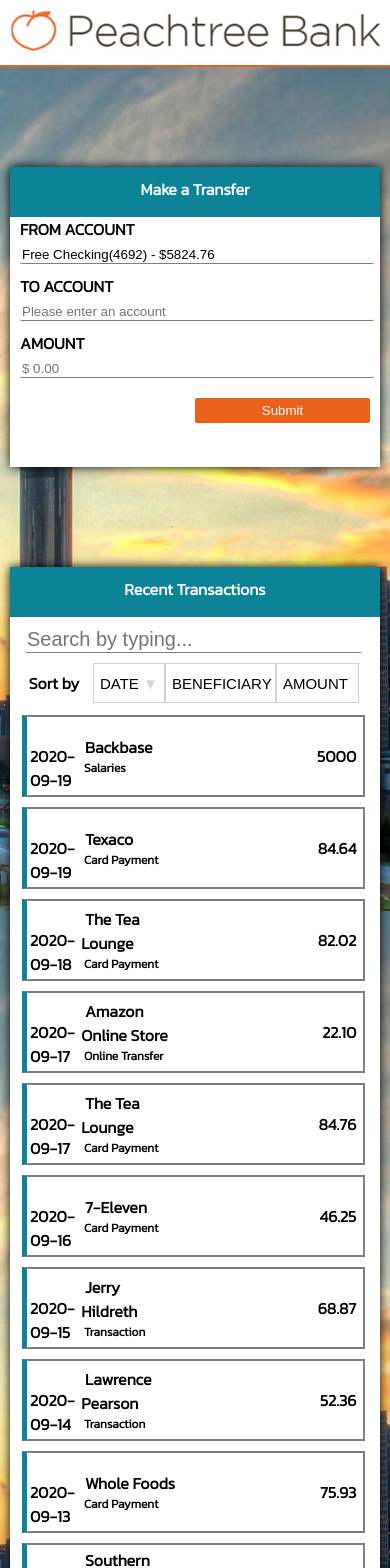
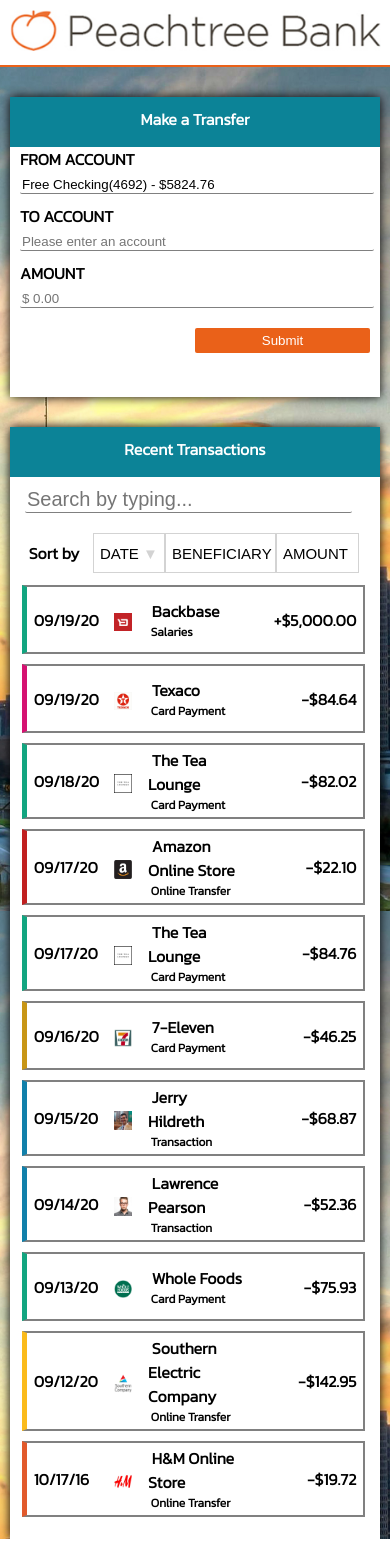
Before and after one commit to haris-11/Peachtree-Bank, an Angular app: page / in a window 390 px wide. Shown: the top 1568 px of the page. After the commit the page ends 1539 px from the top, so only its background shows below. Built offline with nearby package versions, Linux system fonts and the light colour scheme.

Commit message:
changed name, added images, added colors, input validation

```diff
--- a/angular.json
+++ b/angular.json
@@ -26,6 +26,7 @@
             "assets": [
               "src/favicon.ico",
               "src/assets",
+              "src/assets/icons",
               "src/assets/fonts/font-file.css"
             ],
             "styles": [
--- a/package.json
+++ b/package.json
@@ -19,7 +19,12 @@
     "@angular/platform-browser": "~11.2.6",
     "@angular/platform-browser-dynamic": "~11.2.6",
     "@angular/router": "~11.2.6",
+    "debug": "^4.3.1",
+    "express": "^4.17.1",
+    "morgan": "^1.10.0",
+    "multer": "^1.4.2",
     "rxjs": "~6.6.0",
+    "serve-index": "^1.9.1",
     "tslib": "^2.0.0",
     "zone.js": "~0.11.3"
   },
--- a/src/app/app.component.html
+++ b/src/app/peachtree-bank.component.html
@@ -1,5 +1,5 @@
 <div class="page-header">
-  <img src="../../assets/logo.jpg">
+  <img src="../../assets/logo.jpg" alt="Peachtree Bank">
   <hr>
 </div>
 <div class="page-container">
@@ -9,13 +9,13 @@
     </div>
     <form *ngIf="!previewPage" [formGroup]="userForm">
       FROM ACCOUNT <input formControlName="fromAccount" placeholder="">
-      TO ACCOUNT <input formControlName="toAccount" placeholder="Please enter an account">
-      AMOUNT <input formControlName="dollarAmount" placeholder="$ 0.00">
-      <span *ngIf="userForm.controls.dollarAmount?.errors" style="color: red;">
-        {{errorMessage}}
+      TO ACCOUNT <input formControlName="toAccount" placeholder="Please enter an account" maxlength="30">
+      AMOUNT <input formControlName="dollarAmount" placeholder="$ 0.00" #amountInputField
+        (keyUp)="amountInputFieldValidation()" maxlength="30">
+      <span *ngIf="userForm.controls.dollarAmount?.errors?.invalidAmount" style="color: red;">
+        Amount exceeds $500 overdraft limit.
       </span>
-      <button class="submit-button"
-        [ngStyle]="{'margin-top': userForm.controls.dollarAmount?.errors ? '10px' : '20px'}"
+      <button class="submit-button" [ngStyle]="{'margin-top': userForm.controls.dollarAmount?.errors ? '10px' : '20px'}"
         type="submit" (click)="onSubmitForm()">Submit</button>
     </form>
     <div *ngIf="previewPage" class="preview-page">
@@ -30,14 +30,9 @@
           <td>{{recipientAccount}}</td>
         </tr>
       </table>
-      <!-- <h5>
-        You are transferring ${{dollarAmount}} from <br>{{checkingAccountName}} to <br>{{recipientAccount}}.
-        <br>
-        <br>
-        Please click Transfer to proceed or Cancel to return.
-      </h5> -->
       <h4>
-        Please click Transfer to proceed or Cancel to return.
+        Please click Transfer to proceed
+        <br>or Cancel to return.
       </h4>
       <button class="cancel-button" type="reset" (click)="onCancel()">Cancel</button>
       <button class="transfer-button" type="submit" (click)="onTransfer()">Transfer</button>
@@ -61,19 +56,29 @@
       </div>
     </div>
     <table>
-      <tr *ngFor="let item of transactionData">
+      <ng-container *ngFor="let item of transactionData">
+        <tr [style.border-left]="'5px solid' + item.categoryCode">
           <td>
-          {{item.dates.valueDate | date: 'yyyy-MM-dd'}}
+            {{item.dates.valueDate | date: 'MM/dd/yy'}}
+          </td>
+          <td style="width: 10%;">
+            <img class="img-responsive" src="{{item.imageUrl}}" alt="">
           </td>
           <td>
             {{ item.merchant.name }} <br>
             <p> {{ item.transaction.type}}
             </p>
           </td>
+          <td *ngIf="item.transaction.creditDebitIndicator !== 'CRDT'; else showCreditTransaction">
+            -{{ item.transaction.amountCurrency.amount | currency:'USD'}}
+          </td>
+          <ng-template #showCreditTransaction>
             <td>
-          {{ item.transaction.amountCurrency.amount }}
+              +{{ item.transaction.amountCurrency.amount  | currency:'USD'}}
             </td>
+          </ng-template>
         </tr>
+      </ng-container>
     </table>
   </div>
 </div>
--- a/src/app/app.component.scss
+++ b/src/app/peachtree-bank.component.scss
@@ -46,13 +46,22 @@
   -moz-background-size: cover;
   -o-background-size: cover;
   background-size: cover;
-  // background-attachment: fixed;
+}
+
+.img-responsive {
+  height: 60%;
+  width: 60%;
+  vertical-align: middle;
 }
 
 .input-field {
   width: 50%;
   float: left;
   height: 70%;
+
+  input {
+    width: 97%;
+  }
 }
 
 .top-row {
@@ -77,6 +86,7 @@
   width: 50%;
   height: 100%;
   float: right;
+  padding-top: 10px;
 
   button {
     border-radius: 0;
@@ -94,11 +104,6 @@
   button:nth-child(2) {
     width: 30%;
   }
-}
-
-app-header {
-  top: 10vh;
-  /* height of the fixed header and the padding */
 }
 
 .container-header {
@@ -175,6 +180,7 @@
   table {
     width: 100%;
     padding: 10px 20px 10px 10px;
+
     td {
       font-weight: lighter;
     }
@@ -190,7 +196,7 @@
   background-color: white;
   color: black;
   font-weight: bold;
-  height: 60%;
+  height: 80%;
   text-align: left;
   white-space: pre-wrap;
   width: 60%;
@@ -201,25 +207,24 @@
   box-shadow: 0 0 10px black;
 
   table {
-    padding-bottom: 15px;
     width: 100%;
-    padding: 10px 20px 10px 10px;
+    padding: 0px 20px 10px 10px;
   }
 
   tr {
     display: table;
     margin-bottom: 10px;
     border: 2px solid gray;
-    border-left: 5px solid #0c8397;
     width: 100%;
-    height: 50px;
+    min-height: 65px;
 
     td:first-child {
       text-align: left;
       width: 15%;
     }
 
-    td:nth-child(2) {
+    td:nth-child(2),
+    td:nth-child(3) {
       width: 30%;
       text-align: left;
 
@@ -279,16 +284,14 @@
     overflow: auto;
   }
 
-  .transfer-container {
-    margin-left: 10px;
-    margin-right: 10px;
+  .transfer-container,
+  .recent-transactions {
+    margin: 30px 10px 0 10px;
     width: auto;
-  }
 
-  .recent-transactions {
-    margin-left: 10px;
-    margin-right: 10px;
-    width: auto;
+    td:first-child {
+      width: 25% !important;
+    }
   }
 
   .search-input {
@@ -305,6 +308,7 @@
 
   .sort-buttons {
     width: 100%;
+    margin-bottom: 10px;
 
     button {
       width: auto;
--- a/src/app/json-reader.service.ts
+++ b/src/app/peachtree-bank.service.ts
@@ -5,7 +5,7 @@
 @Injectable({
   providedIn: 'root'
 })
-export class JsonReaderService {
+export class PeachtreeBankService {
 
   constructor(private http: HttpClient) {
   }
@@ -13,8 +13,4 @@
   public getJSON(): Observable<any> {
     return this.http.get('./assets/mock/transactions.json');
   }
-
-  public getImages(): Observable<any> {
-    return this.http.get('./assets/icons');
-  }
 }
--- a/src/app/transaction.ts
+++ b/src/app/transaction.ts
@@ -14,5 +14,6 @@
     merchant: {
         name: string;
         accountNumber?: string;
-    }
+    };
+    imageURL?: string;
 };
--- a/src/assets/mock/transactions.json
+++ b/src/assets/mock/transactions.json
@@ -15,7 +15,8 @@
       "merchant": {
         "name": "Backbase",
         "accountNumber": "SI64397745065188826"
-      }
+      },
+      "imageUrl":"./assets/icons/backbase.png"
     }, {
       "categoryCode": "#12a580",
       "dates": {
@@ -32,7 +33,8 @@
       "merchant": {
         "name": "The Tea Lounge",
         "accountNumber": "SI64397745065188826"
-      }
+      },
+      "imageUrl":"./assets/icons/the-tea-lounge.png"
     }, {
       "categoryCode": "#d51271",
       "dates": {
@@ -49,7 +51,8 @@
       "merchant": {
         "name": "Texaco",
         "accountNumber": "SI64397745065188826"
-      }
+      },
+      "imageUrl":"./assets/icons/texaco.png"
     }, {
       "categoryCode": "#12a580",
       "dates": {
@@ -66,7 +69,8 @@
       "merchant": {
         "name": "The Tea Lounge",
         "accountNumber": "SI64397745065188826"
-      }
+      },
+      "imageUrl":"./assets/icons/the-tea-lounge.png"
     }, {
       "categoryCode": "#c12020",
       "dates": {
@@ -83,7 +87,8 @@
       "merchant": {
         "name": "Amazon Online Store",
         "accountNumber": "SI64397745065188826"
-      }
+      },
+      "imageUrl":"./assets/icons/amazon-online-store.png"
     }, {
       "categoryCode": "#c89616",
       "dates": {
@@ -100,7 +105,8 @@
       "merchant": {
         "name": "7-Eleven",
         "accountNumber": "SI64397745065188826"
-      }
+      },
+      "imageUrl":"./assets/icons/7-eleven.png"
     }, {
       "categoryCode": "#e25a2c",
       "dates": {
@@ -116,7 +122,8 @@
       "merchant": {
         "name": "H&M Online Store",
         "accountNumber": "SI64397745065188826"
-      }
+      },
+      "imageUrl":"./assets/icons/h&m-online-store.png"
     }, {
       "categoryCode": "#1180aa",
       "dates": {
@@ -133,7 +140,8 @@
       "merchant": {
         "name": "Jerry Hildreth",
         "accountNumber": "SI64397745065188826"
-      }
+      },
+      "imageUrl":"./assets/icons/jerry-hildreth.png"
     }, {
       "categoryCode": "#1180aa",
       "dates": {
@@ -150,7 +158,8 @@
       "merchant": {
         "name": "Lawrence Pearson",
         "accountNumber": "SI64397745065188826"
-      }
+      },
+      "imageUrl":"./assets/icons/lawrence-pearson.png"
     }, {
       "categoryCode": "#12a580",
       "dates": {
@@ -167,7 +176,8 @@
       "merchant": {
         "name": "Whole Foods",
         "accountNumber": "SI64397745065188826"
-      }
+      },
+      "imageUrl":"./assets/icons/whole-foods.png"
     }, {
       "categoryCode": "#fbbb1b",
       "dates": {
@@ -184,7 +194,8 @@
       "merchant": {
         "name": "Southern Electric Company",
         "accountNumber": "SI64397745065188826"
-      }
+      },
+      "imageUrl":"./assets/icons/southern-electric-company.png"
     }
   ]
 }
--- a/src/main.ts
+++ b/src/main.ts
@@ -1,7 +1,7 @@
 import { enableProdMode } from '@angular/core';
 import { platformBrowserDynamic } from '@angular/platform-browser-dynamic';
 
-import { AppModule } from './app/app.module';
+import { AppModule } from './app/peachtree-bank.module';
 import { environment } from './environments/environment';
 
 if (environment.production) {
--- a/src/styles.scss
+++ b/src/styles.scss
@@ -1,7 +1,7 @@
 /* You can add global styles to this file, and also import other style files */
 @font-face {
   font-family: "Kanit";
-  src: url("../src//assets/fonts/Kanit/Kanit-Light.ttf") format("opentype");
+  src: url("./assets/fonts/Kanit/Kanit-Light.ttf") format("opentype");
 }
 
 html,
```
Also changed, not shown: src/app/peachtree-bank.component.ts (renamed from src/app/app.component.ts, +35 -41 lines), src/app/peachtree-bank.module.ts (renamed from src/app/app.module.ts, +6 -6 lines), 2 other files (tests, documents, lock files or other folders). Lines whose indentation alone changed are shown as unchanged.
